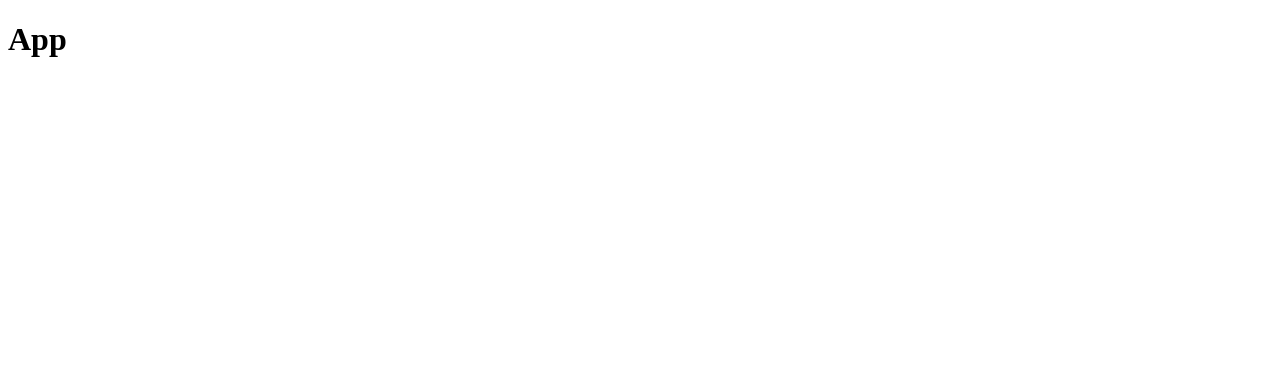
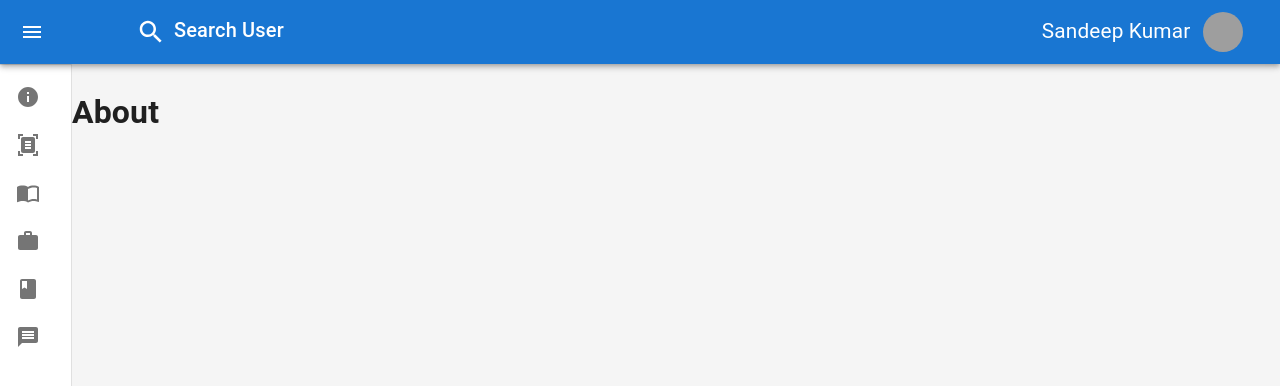
Before and after one commit to SandeepSokle/dynamic-portfolio-version-2, a React (Create React App) app: page / in a window 1280 px wide. Shown: the top 386 px of the page. Built offline with nearby package versions, Linux system fonts and the light colour scheme; grey boxes are pictures that could not be loaded.

Commit message:
degine outer layout complete

```diff
--- a/package.json
+++ b/package.json
@@ -3,12 +3,18 @@
   "version": "0.1.0",
   "private": true,
   "dependencies": {
+    "@emotion/react": "^11.10.0",
+    "@emotion/styled": "^11.10.0",
+    "@mui/icons-material": "^5.8.4",
+    "@mui/styled-engine": "^5.8.7",
     "@testing-library/jest-dom": "^5.16.5",
     "@testing-library/react": "^13.3.0",
     "@testing-library/user-event": "^13.5.0",
     "react": "^18.2.0",
     "react-dom": "^18.2.0",
     "react-redux": "^8.0.2",
+    "react-router": "^6.3.0",
+    "react-router-dom": "^6.3.0",
     "react-scripts": "5.0.1",
     "redux": "^4.2.0",
     "redux-thunk": "^2.4.1",
--- a/src/App.js
+++ b/src/App.js
@@ -1,8 +1,19 @@
+import { Route, BrowserRouter as Router, Routes } from "react-router-dom";
+import { Layout } from "./components/layout/Layout";
 
 function App() {
   return (
     <div className="App">
-      <h1>App</h1>
+      <Router>
+        <Routes>
+          <Route exact path="/admin" element={<Layout />}></Route>
+          <Route exact path="/blogs" element={<Layout />}></Route>
+          <Route exact path="/projects" element={<Layout />}></Route>
+          <Route exact path="/login" element={<Layout />}></Route>
+          <Route exact path="/main" element={<Layout />}></Route>
+          <Route exact path="/" element={<Layout />}></Route>
+        </Routes>
+      </Router>
     </div>
   );
 }
--- /dev/null
+++ b/src/components/layout/Drawer.js
@@ -0,0 +1,64 @@
+import Toolbar from "@mui/material/Toolbar";
+import List from "@mui/material/List";
+import Divider from "@mui/material/Divider";
+import IconButton from "@mui/material/IconButton";
+import ChevronLeftIcon from "@mui/icons-material/ChevronLeft";
+import NavbarListLeft from "./NavbarListLeft";
+import MuiDrawer from "@mui/material/Drawer";
+import { styled } from "@mui/material/styles";
+const drawerWidth = 240;
+
+const Drawer = styled(MuiDrawer, {
+  shouldForwardProp: (prop) => prop !== "open",
+})(({ theme, open }) => ({
+  "& .MuiDrawer-paper": {
+    position: "relative",
+    whiteSpace: "nowrap",
+    width: drawerWidth,
+    transition: theme.transitions.create("width", {
+      easing: theme.transitions.easing.sharp,
+      duration: theme.transitions.duration.enteringScreen,
+    }),
+    boxSizing: "border-box",
+    ...(!open && {
+      overflowX: "hidden",
+      transition: theme.transitions.create("width", {
+        easing: theme.transitions.easing.sharp,
+        duration: theme.transitions.duration.leavingScreen,
+      }),
+      width: theme.spacing(7),
+      [theme.breakpoints.up("sm")]: {
+        width: theme.spacing(9),
+      },
+    }),
+  },
+}));
+
+const NavBarDrawer = (props) => {
+  const { open, toggleDrawer, setSelectedTab } = props;
+  return (
+    <Drawer variant="permanent" open={open}>
+      <Toolbar
+        sx={{
+          display: "flex",
+          alignItems: "center",
+          justifyContent: "flex-end",
+          px: [1],
+        }}
+      >
+        <IconButton onClick={toggleDrawer}>
+          <ChevronLeftIcon />
+        </IconButton>
+      </Toolbar>
+      <Divider />
+
+      {/* List of left nav */}
+      <List>
+        <NavbarListLeft setSelectedTab={setSelectedTab} />
+      </List>
+      {/* List of left nav */}
+    </Drawer>
+  );
+};
+
+export default NavBarDrawer;
--- /dev/null
+++ b/src/components/layout/Layout.js
@@ -0,0 +1,64 @@
+import * as React from "react";
+import { createTheme, ThemeProvider } from "@mui/material/styles";
+import CssBaseline from "@mui/material/CssBaseline";
+import Box from "@mui/material/Box";
+import NavbarTop from "./NavbarTop";
+import NavBarDrawer from "./Drawer";
+
+const mdTheme = createTheme();
+
+export const Layout = () => {
+  const [open, setOpen] = React.useState(false);
+  const [anchorEl, setAnchorEl] = React.useState(null);
+  const [selectedTab, setSelectedTab] = React.useState("About");
+
+  const toggleDrawer = () => {
+    setOpen(!open);
+  };
+
+  const handlePopoverOpen = (event) => {
+    setAnchorEl(event.currentTarget);
+  };
+
+  const handlePopoverClose = () => {
+    setAnchorEl(null);
+  };
+
+  return (
+    <ThemeProvider theme={mdTheme}>
+      <Box sx={{ display: "flex" }}>
+        <CssBaseline />
+        <NavbarTop
+          open={open}
+          toggleDrawer={toggleDrawer}
+          anchorEl={anchorEl}
+          handlePopoverOpen={handlePopoverOpen}
+          handlePopoverClose={handlePopoverClose}
+        />
+        <NavBarDrawer
+          open={open}
+          toggleDrawer={toggleDrawer}
+          setSelectedTab={setSelectedTab}
+        />
+
+        <Box
+          component="main"
+          sx={{
+            backgroundColor: (theme) =>
+              theme.palette.mode === "light"
+                ? theme.palette.grey[100]
+                : theme.palette.grey[900],
+            flexGrow: 1,
+            height: "100vh",
+            overflow: "auto",
+            padding: "0px",
+          }}
+        >
+          <Box sx={{ mt: 11, mb: 4, p: 0 }}>
+            <h1>{selectedTab}</h1>
+          </Box>
+        </Box>
+      </Box>
+    </ThemeProvider>
+  );
+};
--- /dev/null
+++ b/src/components/layout/NavbarListLeft.js
@@ -0,0 +1,61 @@
+import ListItem from "@mui/material/ListItem";
+import ListItemIcon from "@mui/material/ListItemIcon";
+import ListItemText from "@mui/material/ListItemText";
+import InfoIcon from "@mui/icons-material/Info";
+import DocumentScannerIcon from "@mui/icons-material/DocumentScanner";
+import WorkIcon from "@mui/icons-material/Work";
+import BookIcon from "@mui/icons-material/Book";
+import MessageIcon from "@mui/icons-material/Message";
+import ImportContactsIcon from "@mui/icons-material/ImportContacts";
+
+const NavbarListLeft = (props) => {
+  const { setSelectedTab } = props;
+
+  const itemList = [
+    {
+      icon: <InfoIcon />,
+      label: "About",
+    },
+    {
+      icon: <DocumentScannerIcon />,
+      label: "Resume",
+    },
+    {
+      icon: <ImportContactsIcon />,
+      label: "Projects",
+    },
+    {
+      icon: <WorkIcon />,
+      label: "Experience",
+    },
+    {
+      icon: <BookIcon />,
+      label: "Blog",
+    },
+    {
+      icon: <MessageIcon />,
+      label: "Communication",
+    },
+  ];
+
+  return (
+    <div>
+      {itemList.map((ele) => {
+        return (
+          <ListItem
+            button
+            onClick={(e) => {
+              // console.log(e.currentTarget.innerText);
+              setSelectedTab(e.currentTarget.innerText);
+            }}
+          >
+            <ListItemIcon>{ele.icon}</ListItemIcon>
+            <ListItemText primary={ele.label} />
+          </ListItem>
+        );
+      })}
+    </div>
+  );
+};
+
+export default NavbarListLeft;
--- /dev/null
+++ b/src/components/layout/NavbarTop.js
@@ -0,0 +1,139 @@
+import SearchIcon from "@mui/icons-material/Search";
+import MenuIcon from "@mui/icons-material/Menu";
+import { styled } from "@mui/material/styles";
+import Toolbar from "@mui/material/Toolbar";
+import MuiAppBar from "@mui/material/AppBar";
+import Typography from "@mui/material/Typography";
+import IconButton from "@mui/material/IconButton";
+import Avatar from "@mui/material/Avatar";
+import { useSelector } from "react-redux";
+
+const drawerWidth = 240;
+
+
+const AppBar = styled(MuiAppBar, {
+  shouldForwardProp: (prop) => prop !== "open",
+})(({ theme, open }) => ({
+  zIndex: theme.zIndex.drawer + 1,
+  transition: theme.transitions.create(["width", "margin"], {
+    easing: theme.transitions.easing.sharp,
+    duration: theme.transitions.duration.leavingScreen,
+  }),
+  ...(open && {
+    marginLeft: drawerWidth,
+    width: `calc(100% - ${drawerWidth}px)`,
+    transition: theme.transitions.create(["width", "margin"], {
+      easing: theme.transitions.easing.sharp,
+      duration: theme.transitions.duration.enteringScreen,
+    }),
+  }),
+}));
+
+const NavbarTop = (props) => {
+  const {
+    open,
+    toggleDrawer,
+    anchorEl,
+    handlePopoverOpen,
+    handlePopoverClose,
+  } = props;
+  const open1 = Boolean(anchorEl);
+
+  const userData = useSelector((state) => {
+    return state.data.user;
+  });
+
+  return (
+    <AppBar position="absolute" open={open}>
+      <Toolbar
+        sx={{
+          pr: "24px", // keep right padding when drawer closed
+        }}
+      >
+        <IconButton
+          edge="start"
+          color="inherit"
+          aria-label="open drawer"
+          onClick={toggleDrawer}
+          sx={{
+            marginRight: "36px",
+            ...(open && { display: "none" }),
+          }}
+        >
+          <MenuIcon />
+        </IconButton>
+        <div
+          style={{
+            width: "100%",
+            display: "flex",
+            flexDirection: "row",
+            justifyContent: "space-between",
+            alignItems: "center",
+          }}
+        >
+          <Typography
+            component="h1"
+            variant="h6"
+            color="inherit"
+            noWrap
+            sx={{ flexGrow: 1 }}
+          >
+            <div
+              style={{
+                cursor: "pointer",
+                width: "max-content",
+                marginLeft: "36px",
+                padding: "0rem 1rem",
+              }}
+            >
+              <IconButton
+                edge="start"
+                color="inherit"
+                aria-label="open drawer"
+                sx={{}}
+              >
+                <SearchIcon sx={{ fontSize: 30 }} />
+              </IconButton>
+              Search User
+            </div>
+          </Typography>
+
+          <div
+            style={{
+              display: "flex",
+              flexDirection: "row",
+              justifyContent: "space-between",
+              alignItems: "center",
+            }}
+          >
+            <div
+              style={{
+                fontSize: "1.3rem",
+              }}
+            >
+              Sandeep Kumar
+            </div>
+            <Typography
+              aria-owns={open1 ? "mouse-over-popover" : undefined}
+              aria-haspopup="true"
+              onMouseEnter={handlePopoverOpen}
+              onMouseLeave={handlePopoverClose}
+              //   onClick={handleClick}
+              sx={{
+                m: "0rem 0.8rem",
+              }}
+            >
+              {/* Hover with a Popover. */}
+              <Avatar
+                alt={`${userData?.displayName}`}
+                src={`${userData?.photoURL}`}
+              />
+            </Typography>
+          </div>
+        </div>
+      </Toolbar>
+    </AppBar>
+  );
+};
+
+export default NavbarTop;
--- a/src/index.js
+++ b/src/index.js
@@ -6,7 +6,9 @@ import store from "./store";
 
 const root = ReactDOM.createRoot(document.getElementById("root"));
 root.render(
-  <Provider store={store}>
-    <App />
-  </Provider>
+  <React.StrictMode>
+    <Provider store={store}>
+      <App />
+    </Provider>
+  </React.StrictMode>
 );
```
Also changed, not shown: 1 other file (tests, documents, lock files or other folders).
